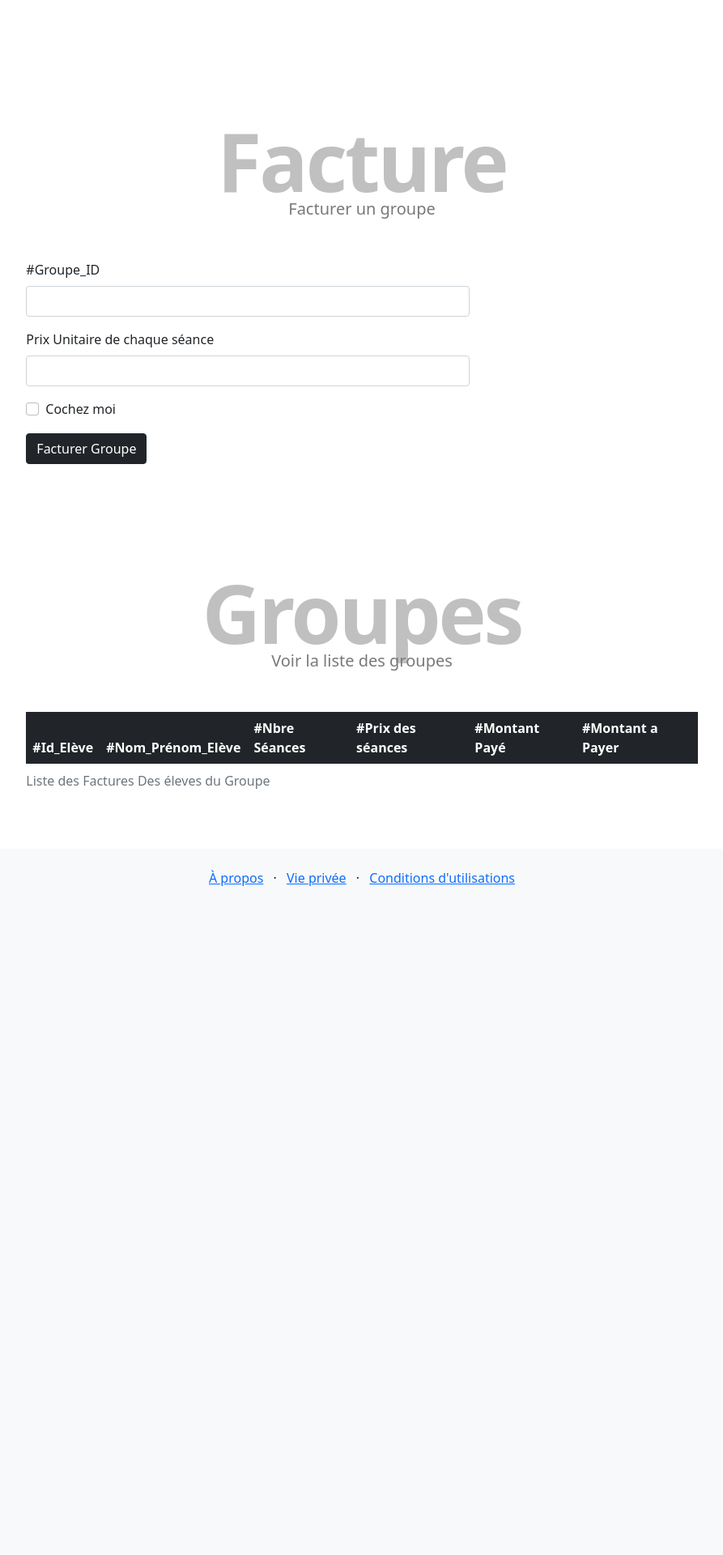
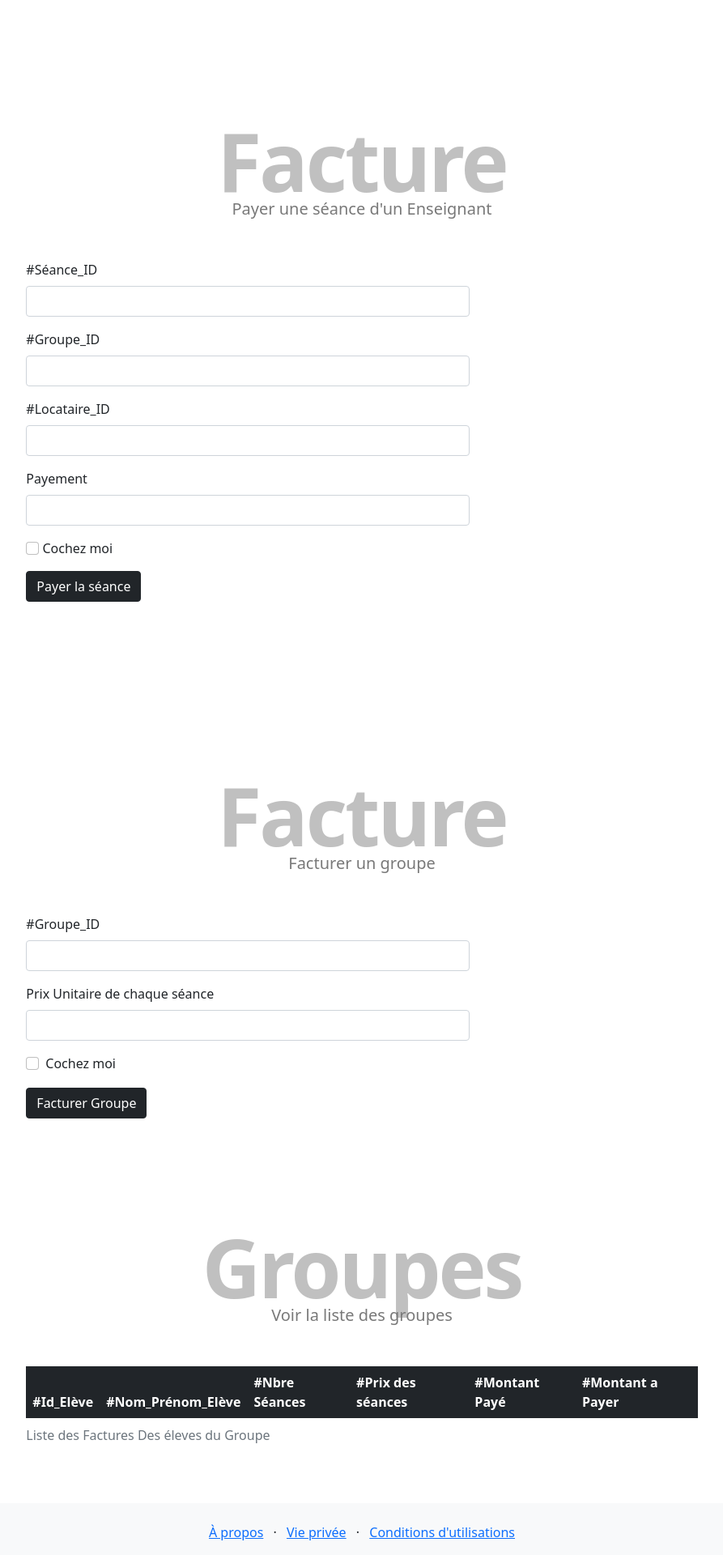
Before and after one commit to FaresEsprit20/ZiedApp, a PHP site: page /FactureView.php in a window 1280 px wide. Shown: the part 681-2601 px from the top of the page at 81% size, without its empty margins (193-1086 px from the left). Before the commit the page ends 1775 px from the top, so only its background shows below. Run offline with PHP 8.4, Linux system fonts and the light colour scheme; lists and menus that the app fills with data are empty; some libraries are stand-ins or nearby versions.

Commit message:
final commit

```diff
--- a/FactureView.php
+++ b/FactureView.php
@@ -160,6 +160,100 @@
 
 <!-- End Groupes -->
 
+<!-- Start Groupes -->
+
+<section class="gView" id="gView">
+  <div class="container-fluid">
+    <div class="special-heading">Facture</div>
+      <p>Payer une séance d'un Enseignant</p>
+  <div class="row">
+  <div class="col col-sm col-lg-2">
+  </div>
+    <div class="col-12 col-sm-12 col-lg-8">
+
+
+      <div class="products-table mt-5 mb-5">
+        <div class="table-reservations">
+
+
+
+        <form class="row g-3" id="creategroupenss">
+
+  <div class="col-md-8">
+    <label for="id_seanceens" class="form-label">#Séance_ID</label>
+    <input type="number" class="form-control" id="id_seanceens" required>
+    <div id="isens" style="visibility:hidden">
+  </div>
+  </div>
+
+  <div class="col-md-8">
+    <label for="groupe_id" class="form-label">#Groupe_ID</label>
+    <input type="number" class="form-control" id="groupe_id" required>
+    <div id="ieenss" style="visibility:hidden">
+  </div>
+  </div>
+
+   <div class="col-md-8">
+    <label for="eleve_ids" class="form-label">#Locataire_ID</label>
+    <input type="number" class="form-control" id="eleve_ids" required>
+    <div id="ieens" style="visibility:hidden">
+  </div>
+  </div>
+
+  <div class="col-md-8">
+    <label for="payement_idens" class="form-label">Payement</label>
+    <input type="number" class="form-control"  step="any" id="payement_idens" required>
+    <div id="ipens" style="visibility:hidden">
+  </div>
+  </div>
+
+  <div class="col-12">
+    <div class="form-checkm">
+      <input class="form-check-input" type="checkbox" id="reservCheckm" required>
+      <label class="form-check-label" for="reservCheck">
+        Cochez moi
+      </label>
+    </div>
+  </div>
+  <div class="col-12">
+    <button type="submit" class="btn btn-dark">Payer la séance</button>
+  </div>
+
+</form>
+
+
+
+        </div>
+
+    </div>
+  </div>
+  <div class="col col-sm col-lg-2">
+  </div>
+  </div>
+
+</section>
+
+<!-- End Groupes -->
+<!-- Modal -->
+<div class="modal fade" id="reservmodalens" data-bs-backdrop="static" data-bs-keyboard="false" tabindex="-1" aria-labelledby="staticBackdropLabel" aria-hidden="true">
+  <div class="modal-dialog">
+    <div class="modal-content">
+      <div class="modal-header">
+        <h5 class="modal-title" id="staticBackdropLabel">Succés</h5>
+        <button type="button" class="btn-close" data-bs-dismiss="modal" aria-label="Close"></button>
+      </div>
+      <div class="modal-body">
+       Votre Enseignat(locataire) Séance a été payée avec Succés!
+      </div>
+      <div class="modal-footer">
+        <button type="button" class="btn btn-secondary" data-bs-dismiss="modal">Close</button>
+        <button type="button" class="btn btn-primary"  data-bs-dismiss="modal">OK!</button>
+      </div>
+    </div>
+  </div>
+</div>
+</div>
+<!-- End Modal -->
 <!-- Modal -->
 <div class="modal fade" id="reservmodal" data-bs-backdrop="static" data-bs-keyboard="false" tabindex="-1" aria-labelledby="staticBackdropLabel" aria-hidden="true">
   <div class="modal-dialog">
@@ -210,6 +304,26 @@
       </div>
       <div class="modal-body">
        Votre Etudiant Séance n'a pas été payée car ID séance ou ID éleve est incorrect ou n'existe pas!
+      </div>
+      <div class="modal-footer">
+        <button type="button" class="btn btn-warning" data-bs-dismiss="modal">Close</button>
+        <button type="button" class="btn btn-danger"  data-bs-dismiss="modal">OK!</button>
+      </div>
+    </div>
+  </div>
+</div>
+</div>
+<!-- End Modal -->
+<!-- Modal -->
+<div class="modal fade" id="reservmodalerrens" data-bs-backdrop="static" data-bs-keyboard="false" tabindex="-1" aria-labelledby="staticBackdropLabel" aria-hidden="true">
+  <div class="modal-dialog">
+    <div class="modal-content">
+      <div class="modal-header">
+        <h5 class="modal-title" id="staticBackdropLabel">Erreur</h5>
+        <button type="button" class="btn-close" data-bs-dismiss="modal" aria-label="Close"></button>
+      </div>
+      <div class="modal-body">
+       Votre Enseignant Séance n'a pas été payée car ID séance ou ID enseignant est incorrect ou n'existe pas!
       </div>
       <div class="modal-footer">
         <button type="button" class="btn btn-warning" data-bs-dismiss="modal">Close</button>
--- a/assets/js/Factures/datatableFactures.js
+++ b/assets/js/Factures/datatableFactures.js
@@ -48,6 +48,57 @@ $(document).ready(function(){
 
             }
         });
+
+
+//create reservation
+    // this is the id of the form
+    $("#creategroupenss").submit(function(e) {
+
+      e.preventDefault(); // avoid to execute the actual submit of the form.
+
+      var form = $(this);
+      var isValid = true;
+      var inputSeance = $("#id_seanceens").val();
+      var inputEleve = $("#eleve_ids").val();
+      var inputGroupe = $("#groupe_id").val();
+      var inputPayement = $("#payement_idens").val();
+
+
+      if(isValid == true){
+
+      let object = {
+        id_seance: inputSeance,
+        id_groupe: inputGroupe,
+        id_loc: inputEleve,
+        payement: inputPayement
+      };
+      console.log("object" +JSON.stringify(object));
+      $.ajax({
+             type: "POST",
+             url: "http://localhost/Zied/server/Api/Factures/PayerSeanceLocataire.php",
+             data: JSON.stringify(object),
+             dataType: 'json',
+             contentType: 'application/json',
+             success: function(data)
+             {
+                 console.log(data);
+                  // show response from the php script.
+                  var myModal = $("#reservmodalens");
+                  myModal.modal("show");
+                  document.getElementById("creategroupenss").reset();
+
+                  setTimeout(function(){ location.replace("index.php"); }, 6000);
+             },
+             error: function (data) {
+              var myModals = $("#reservmodalerrens");
+              myModals.modal("show");
+              }
+           });
+
+          }
+      });
+
+
 
 
         //facturer etudiant
--- a/models/SeanceModel.php
+++ b/models/SeanceModel.php
@@ -48,6 +48,8 @@ class SeancesModel {
             $stmt3 = $this->conn->prepare("INSERT INTO seance_eleves VALUES(?,?,?,?,?) ");
             $stmt3->execute([0,$lastInsertedId,$item["id_eleve"],0,0 ]);
         }
+        $stmt4 = $this->conn->prepare("INSERT INTO seance_locataires VALUES(?,?,?,?,?) ");
+            $stmt4->execute([0,$lastInsertedId,$data["id_groupe"],$data["id_locataire"],0 ]);
         echo json_encode(http_response_code(201));
         }else{
             http_response_code(401);
```
Also changed, not shown: models/FactureModel.php (+26 -0 lines), server/API/Factures/PayerSeanceLocataire.php (added, +11 -0 lines).
